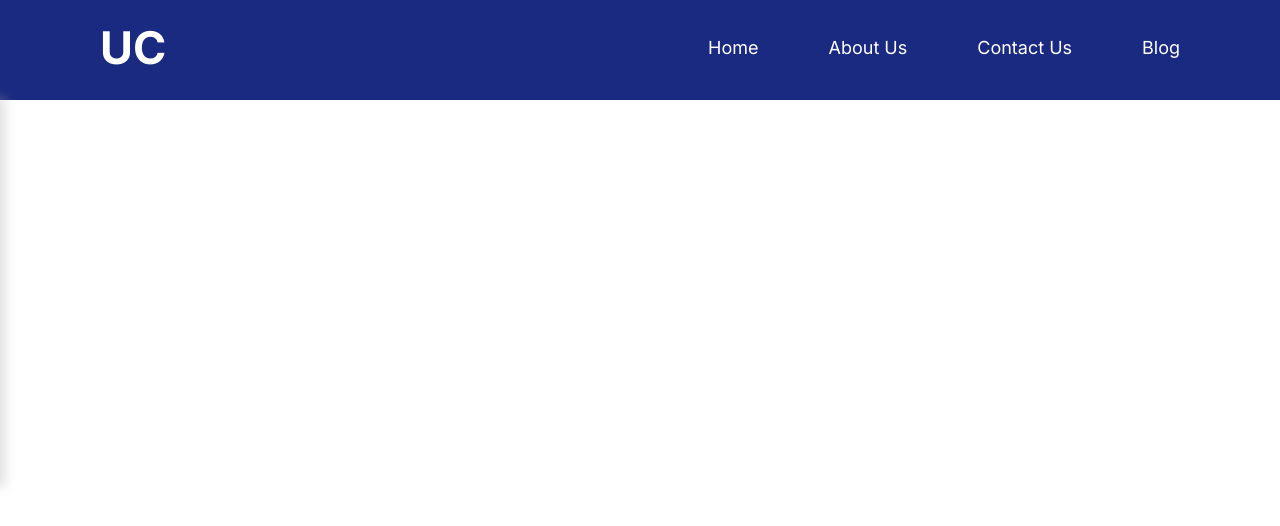
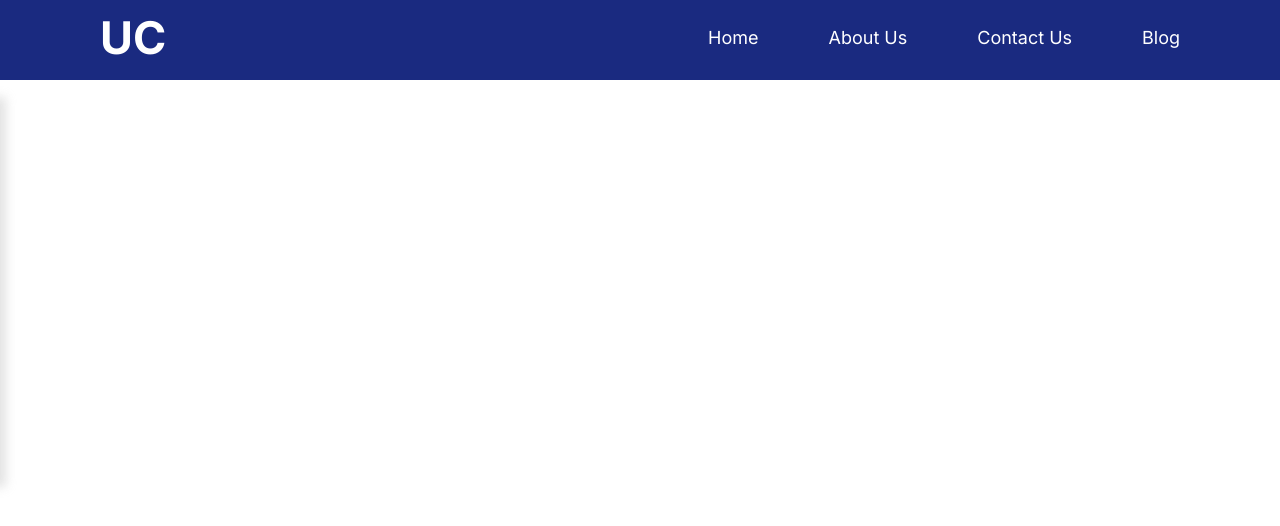
Before and after one commit to umercheeemaa/Hamburgermenu, a plain HTML site: page index.html in a window 1280 px wide. Drawn offline with Linux system fonts and the light colour scheme.

Commit message:
Update style.css

```diff
--- a/style.css
+++ b/style.css
@@ -17,8 +17,8 @@ body{
 nav{
     width: 100%;
     background: #1A2A80;
-    padding-top: 20px;
-    padding-bottom: 25px;
+    padding-top: 10px;
+    padding-bottom: 15px;
 }
 
 .nav-container{
```
